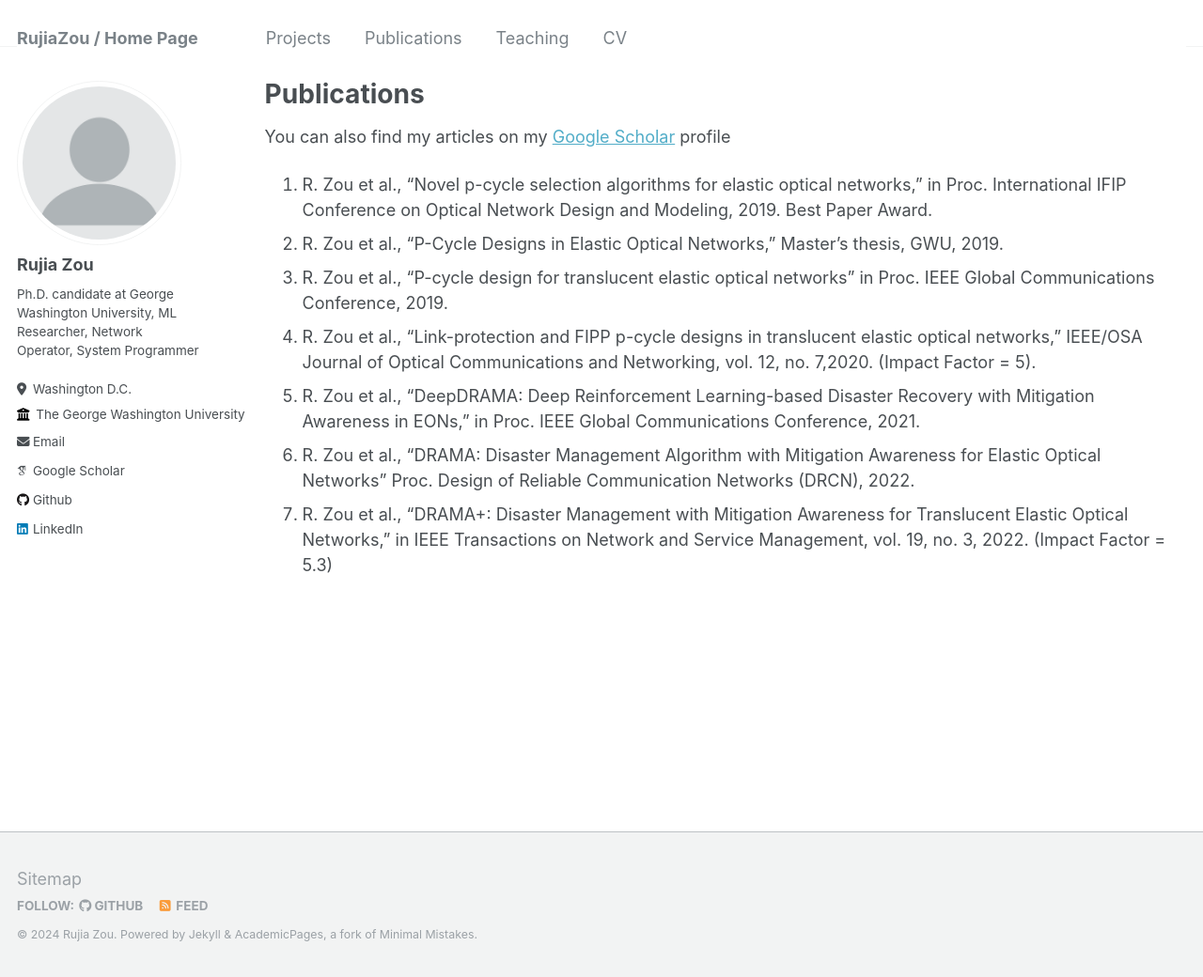
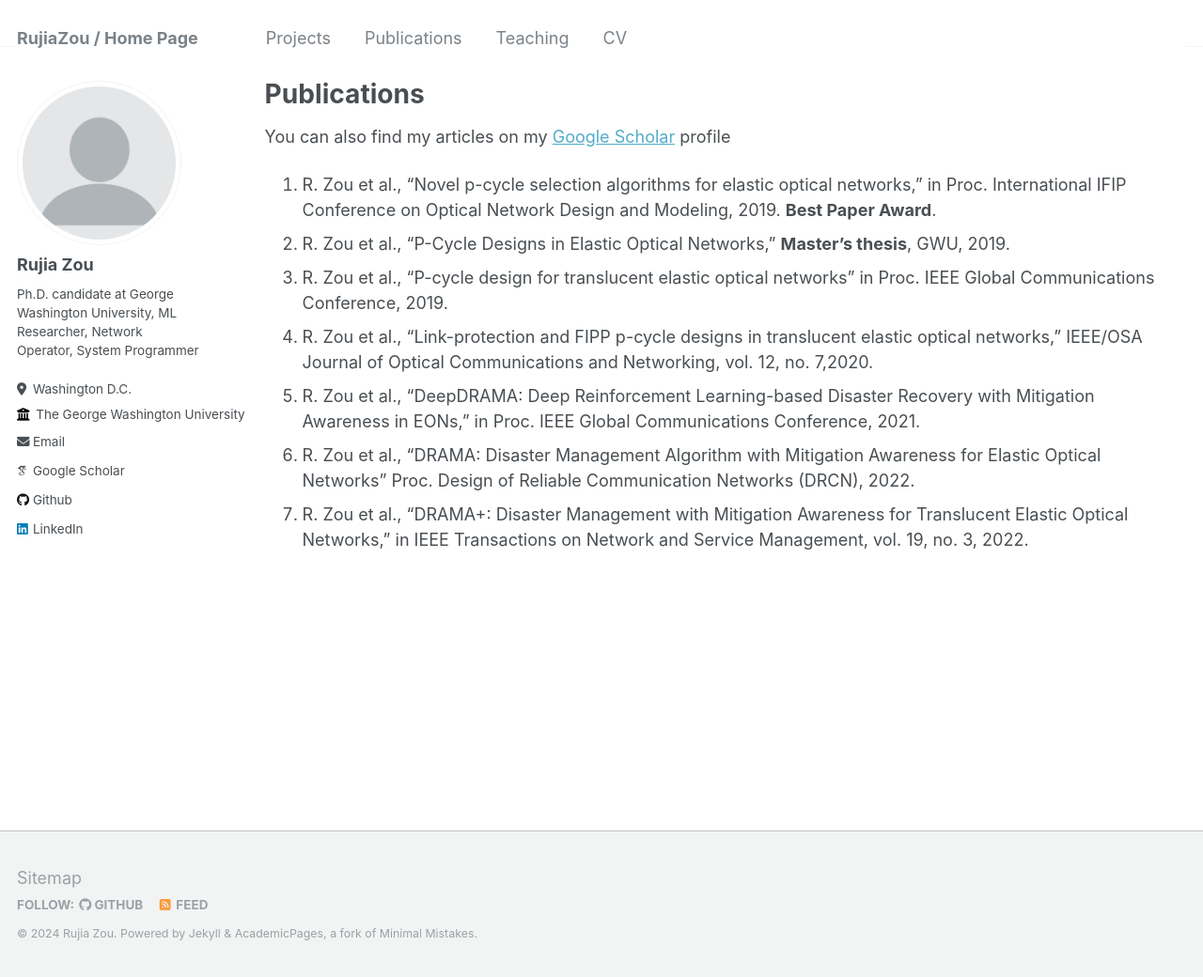
Before and after one commit to RujiaZou/RujiaZou.github.io, a Jekyll site: the page built from _pages/publications.md, in a window 1280 px wide and 1040 px high. Shown: the whole window at 94% size. Built offline with Jekyll 4.4.1, drawn with Linux system fonts in a browser that asks for light colours; some web fonts are replaced.

Commit message:
Update publications.md

```diff
--- a/_pages/publications.md
+++ b/_pages/publications.md
@@ -7,10 +7,10 @@ author_profile: true
 
 You can also find my articles on my [Google Scholar](https://scholar.google.com/citations?hl=en&user=bGl2MU4AAAAJ) profile
 
-1. R. Zou et al., "Novel p-cycle selection algorithms for elastic optical networks," in Proc. International IFIP Conference on Optical Network Design and Modeling, 2019. Best Paper Award.
-2. R. Zou et al., "P-Cycle Designs in Elastic Optical Networks," Master's thesis, GWU, 2019.
+1. R. Zou et al., "Novel p-cycle selection algorithms for elastic optical networks," in Proc. International IFIP Conference on Optical Network Design and Modeling, 2019. **Best Paper Award**.
+2. R. Zou et al., "P-Cycle Designs in Elastic Optical Networks," **Master's thesis**, GWU, 2019.
 3. R. Zou et al., "P-cycle design for translucent elastic optical networks" in Proc. IEEE Global Communications Conference, 2019.
-4. R. Zou et al., "Link-protection and FIPP p-cycle designs in translucent elastic optical networks," IEEE/OSA Journal of Optical Communications and Networking, vol. 12, no. 7,2020. (Impact Factor = 5).
+4. R. Zou et al., "Link-protection and FIPP p-cycle designs in translucent elastic optical networks," IEEE/OSA Journal of Optical Communications and Networking, vol. 12, no. 7,2020.
 5. R. Zou et al., "DeepDRAMA: Deep Reinforcement Learning-based Disaster Recovery with Mitigation Awareness in EONs," in Proc. IEEE Global Communications Conference, 2021.
 6. R. Zou et al., "DRAMA: Disaster Management Algorithm with Mitigation Awareness for Elastic Optical Networks" Proc. Design of Reliable Communication Networks (DRCN), 2022.
-7. R. Zou et al., "DRAMA+: Disaster Management with Mitigation Awareness for Translucent Elastic Optical Networks," in IEEE Transactions on Network and Service Management, vol. 19, no. 3, 2022. (Impact Factor = 5.3)
+7. R. Zou et al., "DRAMA+: Disaster Management with Mitigation Awareness for Translucent Elastic Optical Networks," in IEEE Transactions on Network and Service Management, vol. 19, no. 3, 2022.
```
